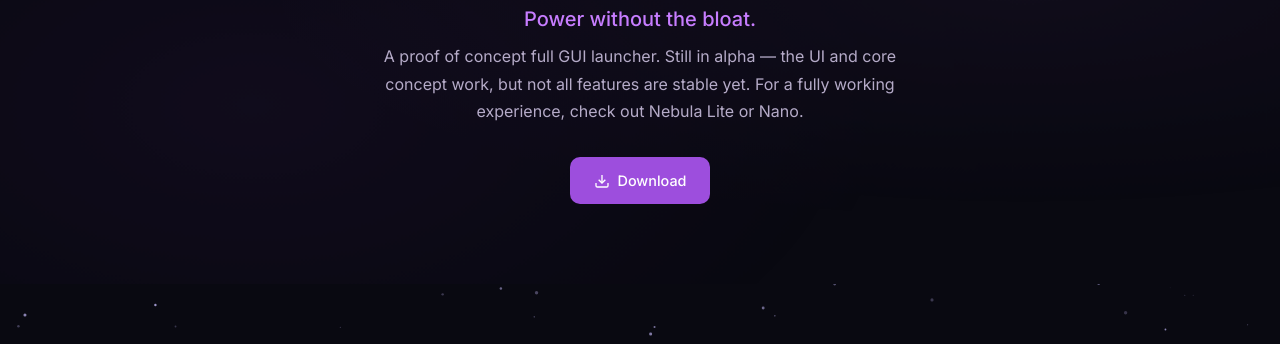
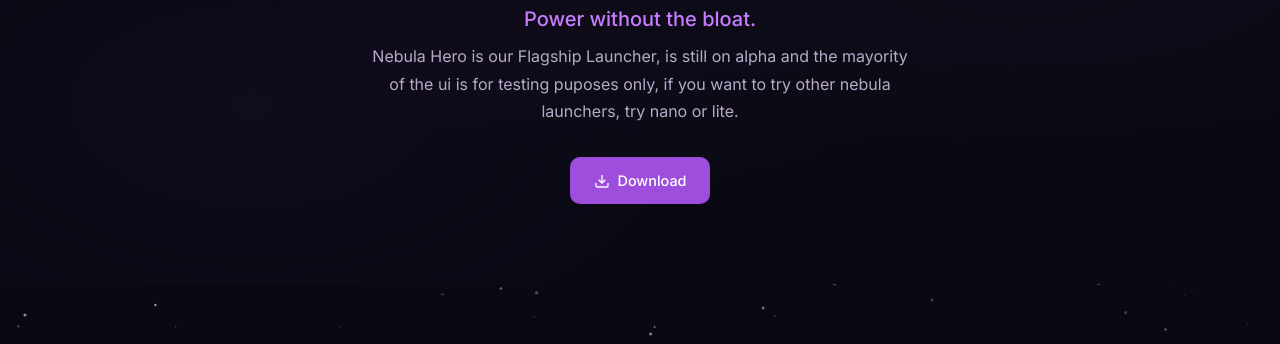
Before and after one commit to Nebula-Launcher/website, a plain HTML site: page pages/nebula.html in a window 1280 px wide. Shown: the part 315-659 px from the top of the page. Drawn offline with Linux system fonts and the light colour scheme.

Commit message:
Update nebula.html

```diff
--- a/pages/nebula.html
+++ b/pages/nebula.html
@@ -21,7 +21,7 @@
             <span class="alpha-badge">Alpha Testing</span>
             <h1 class="launcher-title">Nebula</h1>
             <p class="launcher-tagline">Power without the bloat.</p>
-            <p class="launcher-description">A proof of concept full GUI launcher. Still in alpha — the UI and core concept work, but not all features are stable yet. For a fully working experience, check out Nebula Lite or Nano.</p>
+            <p class="launcher-description">Nebula Hero is our Flagship Launcher, is still on alpha and the mayority of the ui is for testing puposes only, if you want to try other nebula launchers, try nano or lite.</p>
             <div class="hero-buttons">
                 <a href="download.html" class="btn btn-primary">
                     <svg width="16" height="16" viewBox="0 0 24 24" fill="none" stroke="currentColor" stroke-width="2"><path d="M21 15v4a2 2 0 0 1-2 2H5a2 2 0 0 1-2-2v-4"/><polyline points="7 10 12 15 17 10"/><line x1="12" y1="15" x2="12" y2="3"/></svg>
```
